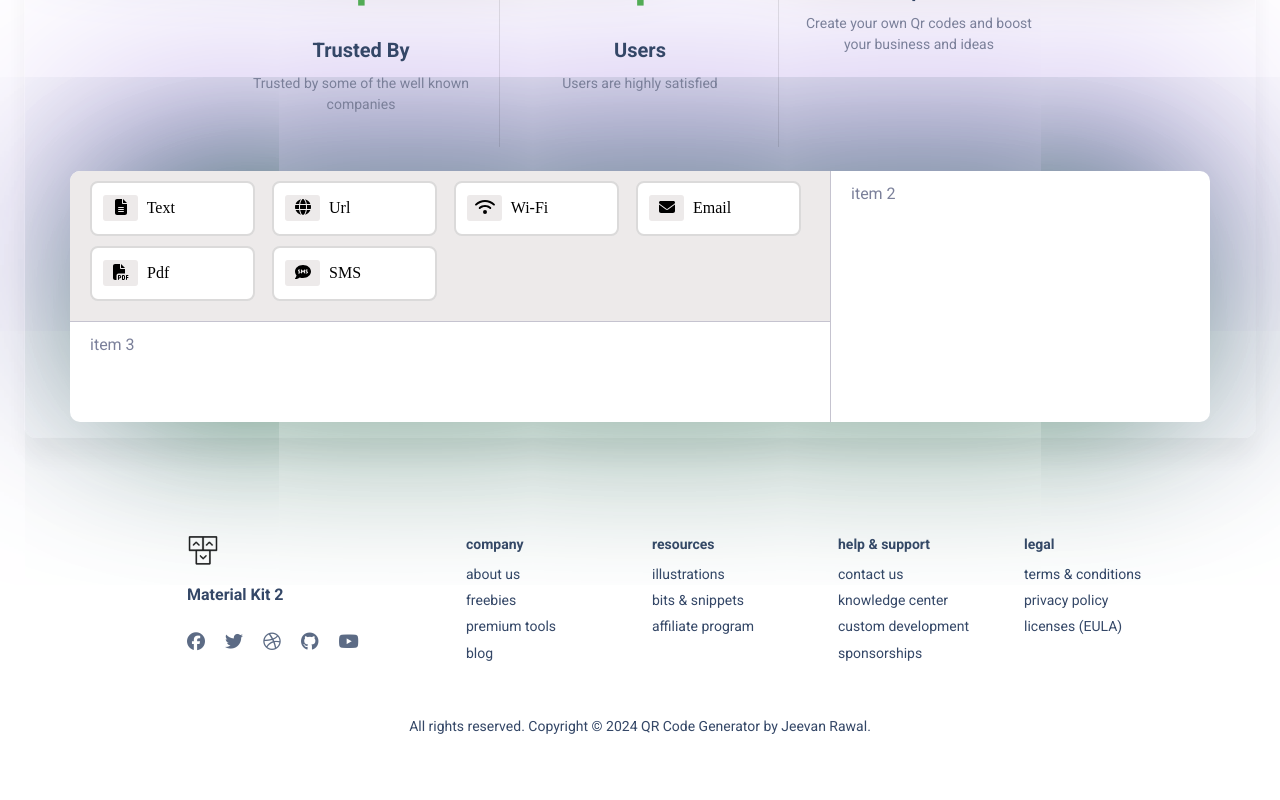
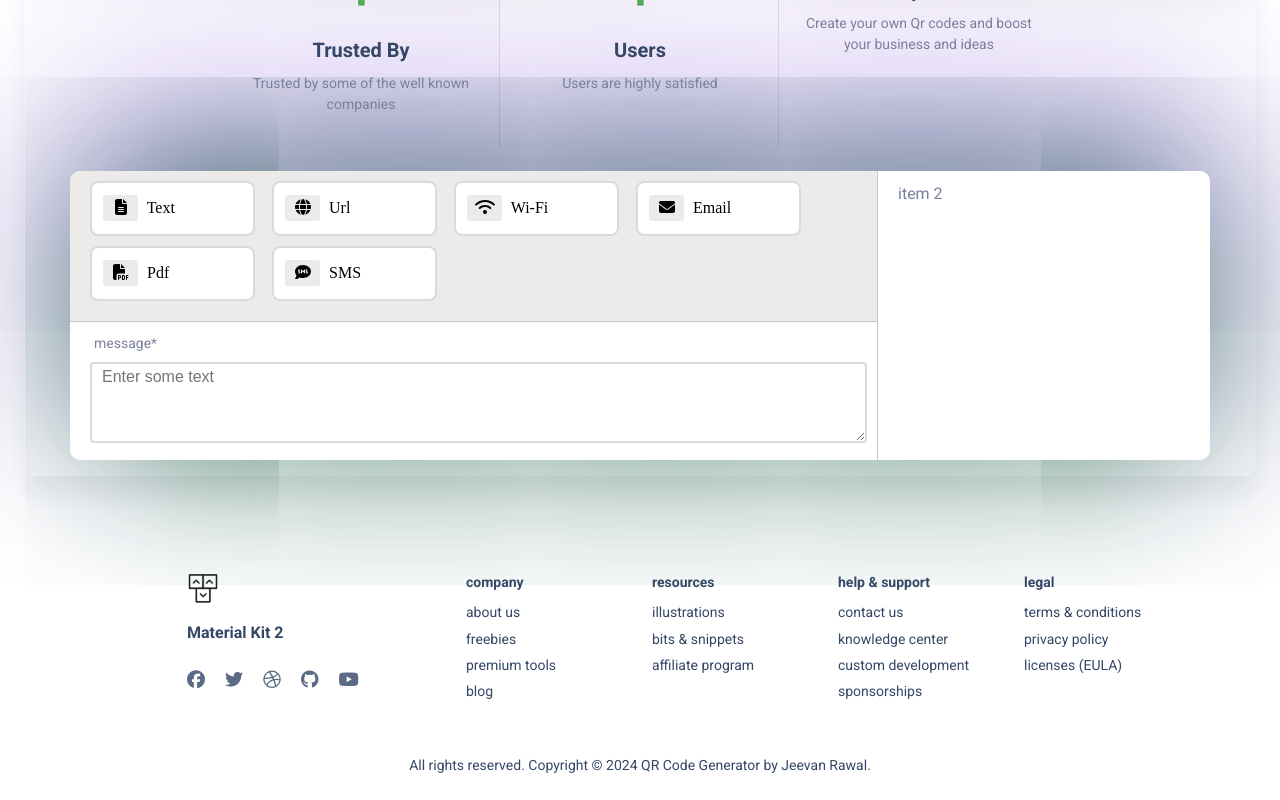
Before and after one commit to JEEVANRAWAL/QrCode-Generator-frontend, a Vue app: page / in a window 1280 px wide. Shown: the part 623-1423 px from the top of the page. Before the commit the page ends 1384 px from the top, so only its background shows below. Built offline with nearby package versions, Linux system fonts and the light colour scheme.

Commit message:
Added text input component and emited its value to parent component

```diff
--- /dev/null
+++ b/src/components/InputComponent.vue
@@ -0,0 +1,38 @@
+<template>
+  <div class="inputContainer">
+    <label class="input-label">message*</label>
+    <textarea v-model="EnteredData" name="text" id="text" cols="80" rows="3" placeholder="Enter some text"></textarea>
+  </div>
+</template>
+
+<script setup>
+import { ref, watch } from 'vue';
+
+const EnteredData= ref('')
+const emit= defineEmits(['emitEnteredData'])
+
+watch(EnteredData, (newEnteredData)=>{
+  // console.log(newEnteredData);
+  emit('emitEnteredData', newEnteredData)
+})
+</script>
+
+<style scoped>
+.input-label{
+    display: block;
+}
+
+#text{
+  font-family:Arial, Helvetica, sans-serif;
+  font-weight: 100;
+  font-size: 16px;
+  padding: 0px 6px 0px 10px;
+  border-radius:4px;
+  border: 2px solid #dbdada;
+  transition: 0.5s;
+}
+
+#text:hover{
+  border: 2px solid black;
+}
+</style>
--- a/src/components/QR-Container.vue
+++ b/src/components/QR-Container.vue
@@ -7,18 +7,26 @@
       <QRbutton @click="changeButtonStatus('Email')" :class="ActiveButton === 'Email' ? 'buttonActive' : ''" buttonName="Email" Icon="fa-solid fa-envelope"/>
       <QRbutton @click="changeButtonStatus('pdf')" :class="ActiveButton === 'pdf' ? 'buttonActive' : ''" buttonName="Pdf" Icon="fa-solid fa-file-pdf"/>
       <QRbutton @click="changeButtonStatus('Sms')" :class="ActiveButton === 'Sms' ? 'buttonActive' : ''" buttonName="SMS" Icon="fa-solid fa-sms"/>
-
     </div>
     <div class="item item2">item 2</div>
-    <div class="item item3">item 3</div>
+    <div class="item item3">
+      <InputComponent @emitEnteredData="handleEmit"/>
+    </div>
   </div>
 </template>
 
 <script setup>
-import { ref } from 'vue';
+import { ref, watch } from 'vue';
 import QRbutton from './button.vue';
+import InputComponent from './InputComponent.vue';
 
 const ActiveButton= ref(null)
+const InputData= ref('');
+
+function handleEmit(data){
+  InputData.value= data;
+  // console.log("log from parent: "+ InputData.value);
+}
 
 function changeButtonStatus(ButtonName){
   ActiveButton.value= ActiveButton.value === ButtonName ? null : ButtonName
```
